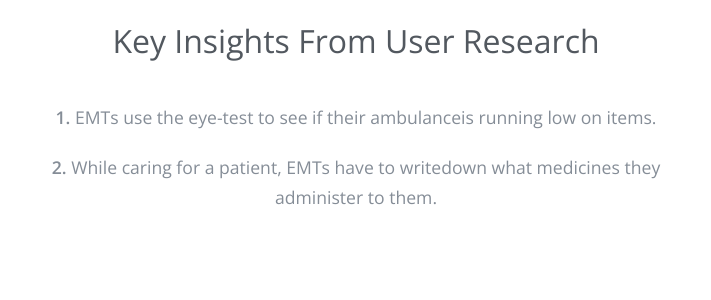
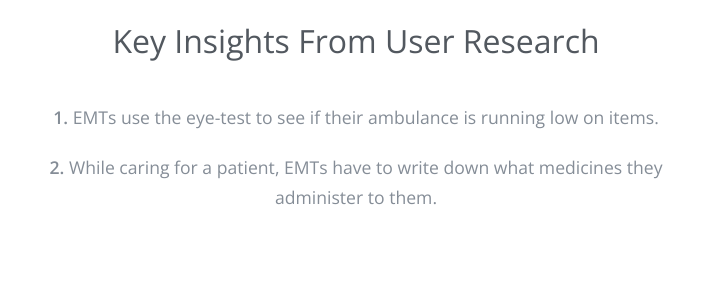
Before and after one commit to jusburns/mo, a PHP site: page /sesh.html in a window 1280 px wide. Shown: the part 1132-1432 px from the top of the page, without its empty margins (284-995 px from the left). Run offline with PHP 8.4, Linux system fonts and the light colour scheme.

Commit message:
more edits

```diff
--- a/css/style.css
+++ b/css/style.css
@@ -149,6 +149,7 @@ section .section-wrap p:last-child {margin-bottom: 0;}
 
 	section .section-wrap {padding: 80px 40px;}
 	section .section-wrap.continue {padding: 0px 40px 40px;}
+	section .section-wrap.center { text-align: left;}
 	section .section-wrap span.left { max-width: 100%;}
 
 }
--- a/sesh.html
+++ b/sesh.html
@@ -43,8 +43,8 @@
 	<section class="white">
 		<div class="section-wrap center">
 			<h2>Key Insights From User Research</h2>
-			<p><strong>1.</strong> EMTs use the eye-test to see if their ambulanceis running low on items.</p>
-			<p><strong>2.</strong> While caring for a patient, EMTs have to writedown what medicines they administer to them.</p>
+			<p><strong>1.</strong> EMTs use the eye-test to see if their ambulance is running low on items.</p>
+			<p><strong>2.</strong> While caring for a patient, EMTs have to write down what medicines they administer to them.</p>
 		</div>
 	</section>
 	<section>
```
